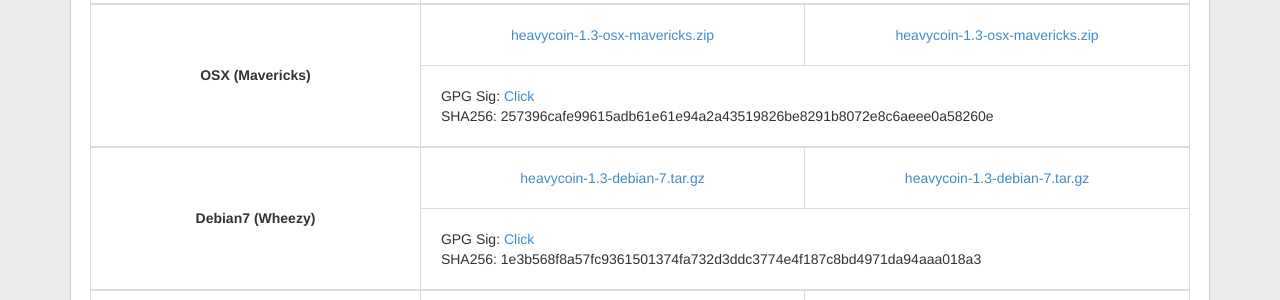
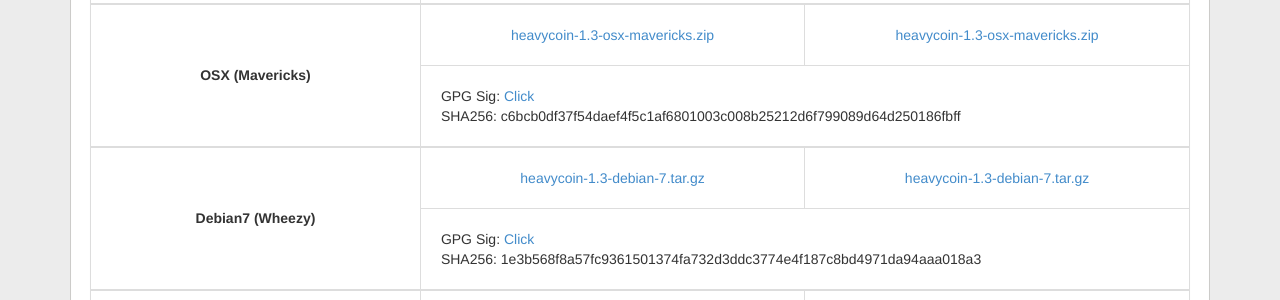
Before and after one commit to heavycoin/heavycoin.github.io, a Jekyll site: the page built from mining-launch.html, in a window 1280 px wide and 900 px high, scrolled down 370 px. Shown: the part 152-452 px from the top of the window. Built offline with Jekyll 4.4.1, drawn with Linux system fonts in a browser that asks for light colours; Markdown is read by kramdown in place of the engine named in the settings.

Commit message:
Fixed mistake in checksum

```diff
--- a/_data/downloads-wallet.yml
+++ b/_data/downloads-wallet.yml
@@ -20,7 +20,7 @@
   version: 1.3
   gpgsiglink: http://198.52.200.43/downloads/heavycoin-1.3-osx-mavericks.zip.sig
   osicon: fa-apple
-  sha256: 257396cafe99615adb61e61e94a2a43519826be8291b8072e8c6aeee0a58260e
+  sha256: c6bcb0df37f54daef4f5c1af6801003c008b25212d6f799089d64d250186fbff
 
 - title: Debian7 (Wheezy)
   desc:
```
